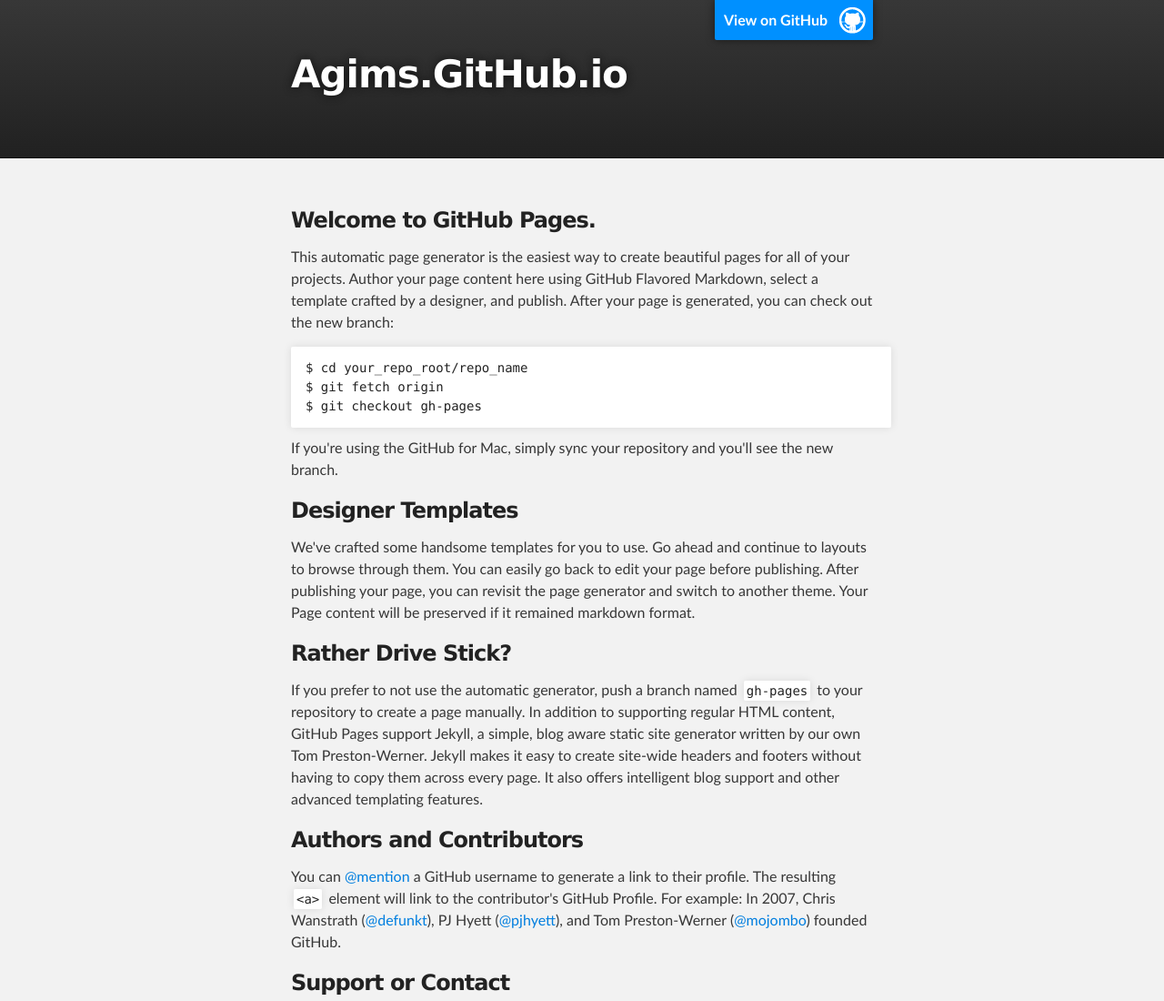
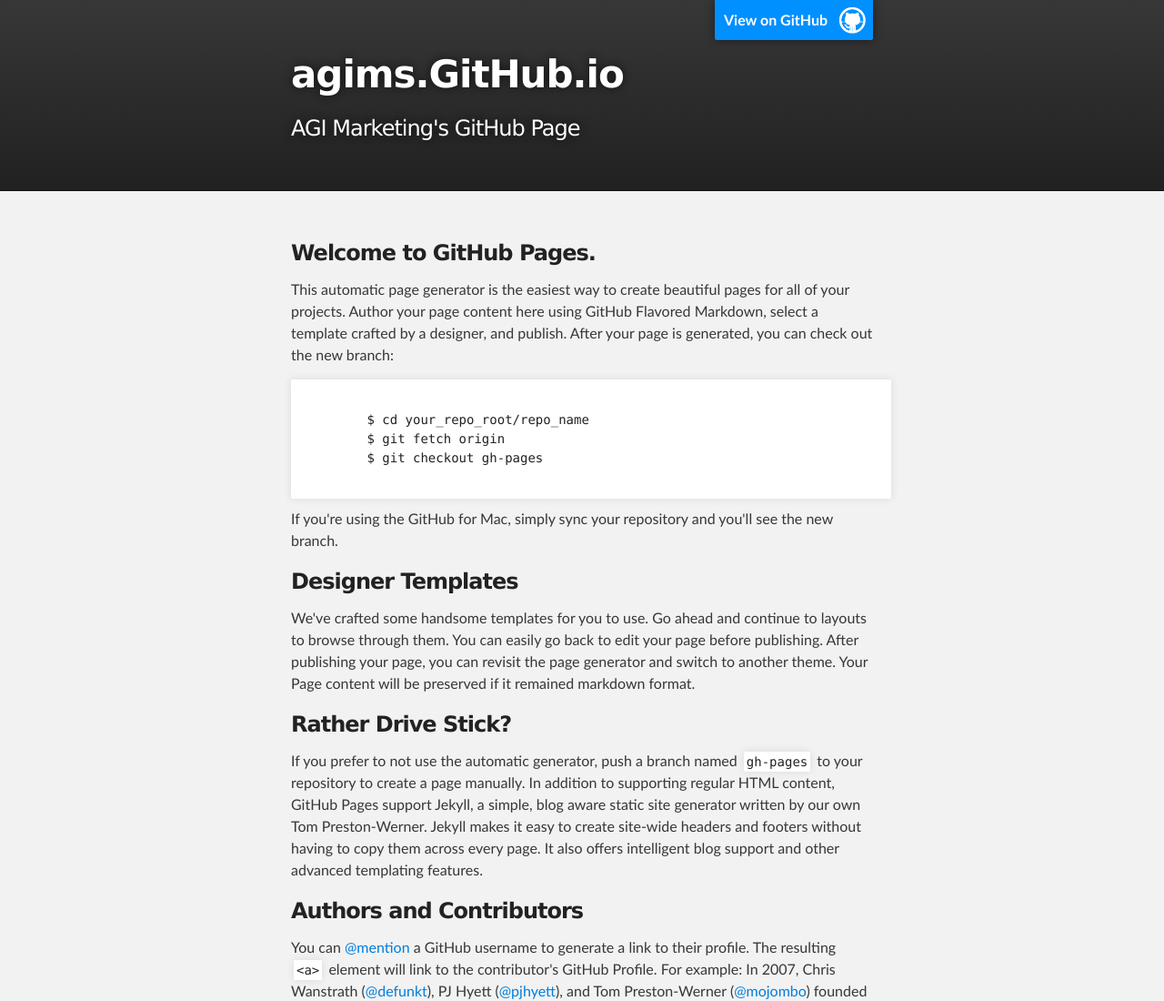
Before and after one commit to agims/agims.github.io, a plain HTML site: page index.html in a window 1280 px wide. Shown: the top 1100 px of the page at 91% size. Drawn offline with Linux system fonts and the light colour scheme.

Commit message:
Initial Commit

```diff
--- a/index.html
+++ b/index.html
@@ -8,7 +8,7 @@
 
     <link rel="stylesheet" type="text/css" media="screen" href="stylesheets/stylesheet.css">
 
-    <title>Agims.GitHub.io</title>
+    <title>AGI Marketing's GitHub Page</title>
   </head>
 
   <body>
@@ -18,8 +18,8 @@
         <header class="inner">
           <a id="forkme_banner" href="https://github.com/agims">View on GitHub</a>
 
-          <h1 id="project_title">Agims.GitHub.io</h1>
-          <h2 id="project_tagline"></h2>
+          <h1 id="project_title">agims.GitHub.io</h1>
+          <h2 id="project_tagline">AGI Marketing's GitHub Page</h2>
 
         </header>
     </div>
@@ -28,11 +28,13 @@
     <div id="main_content_wrap" class="outer">
       <section id="main_content" class="inner">
         <h3>
-<a id="welcome-to-github-pages" class="anchor" href="#welcome-to-github-pages" aria-hidden="true"><span class="octicon octicon-link"></span></a>Welcome to GitHub Pages.</h3>
+            <a id="welcome-to-github-pages" class="anchor" href="#welcome-to-github-pages" aria-hidden="true"><span class="octicon octicon-link"></span></a>Welcome to GitHub Pages.
+        </h3>
 
         <p>This automatic page generator is the easiest way to create beautiful pages for all of your projects. Author your page content here using GitHub Flavored Markdown, select a template crafted by a designer, and publish. After your page is generated, you can check out the new branch:</p>
 
-<pre><code>$ cd your_repo_root/repo_name
+        <pre><code>
+        $ cd your_repo_root/repo_name
         $ git fetch origin
         $ git checkout gh-pages
         </code></pre>
```
Lines whose indentation alone changed are shown as unchanged.
